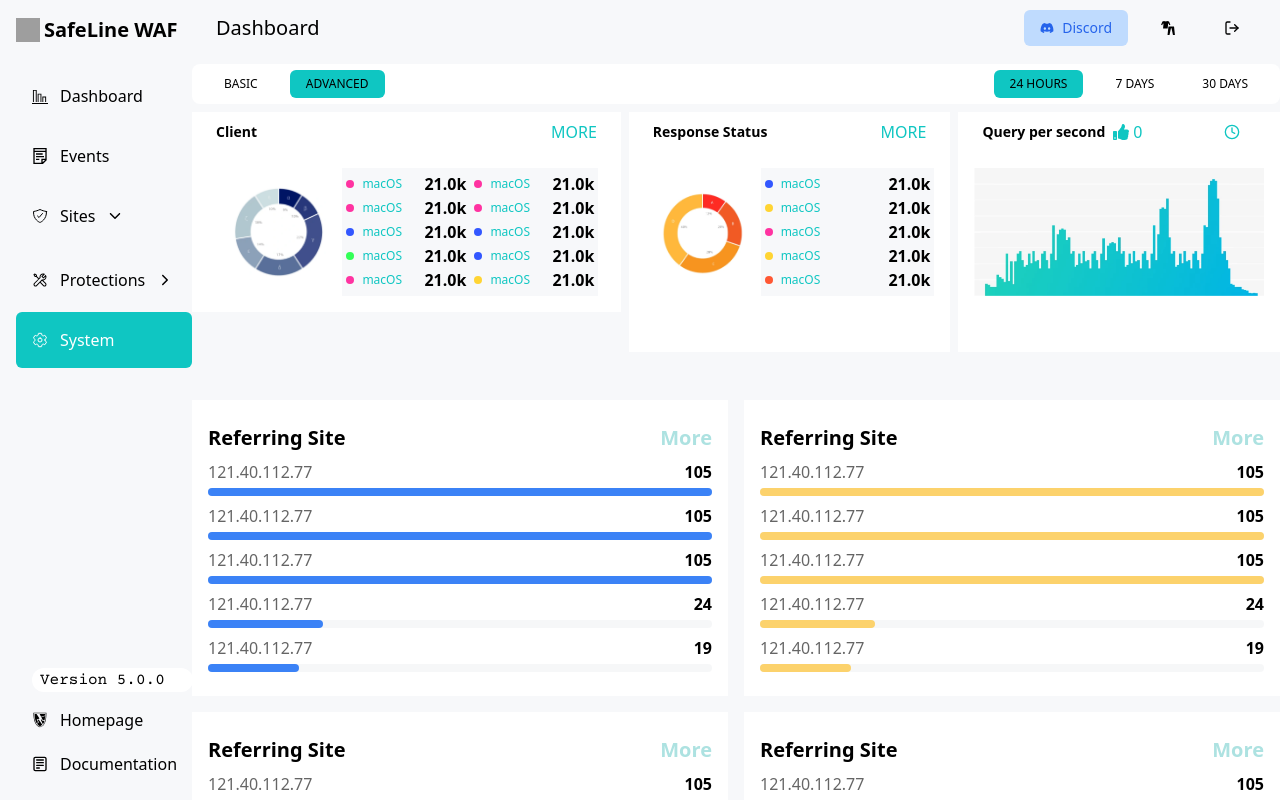
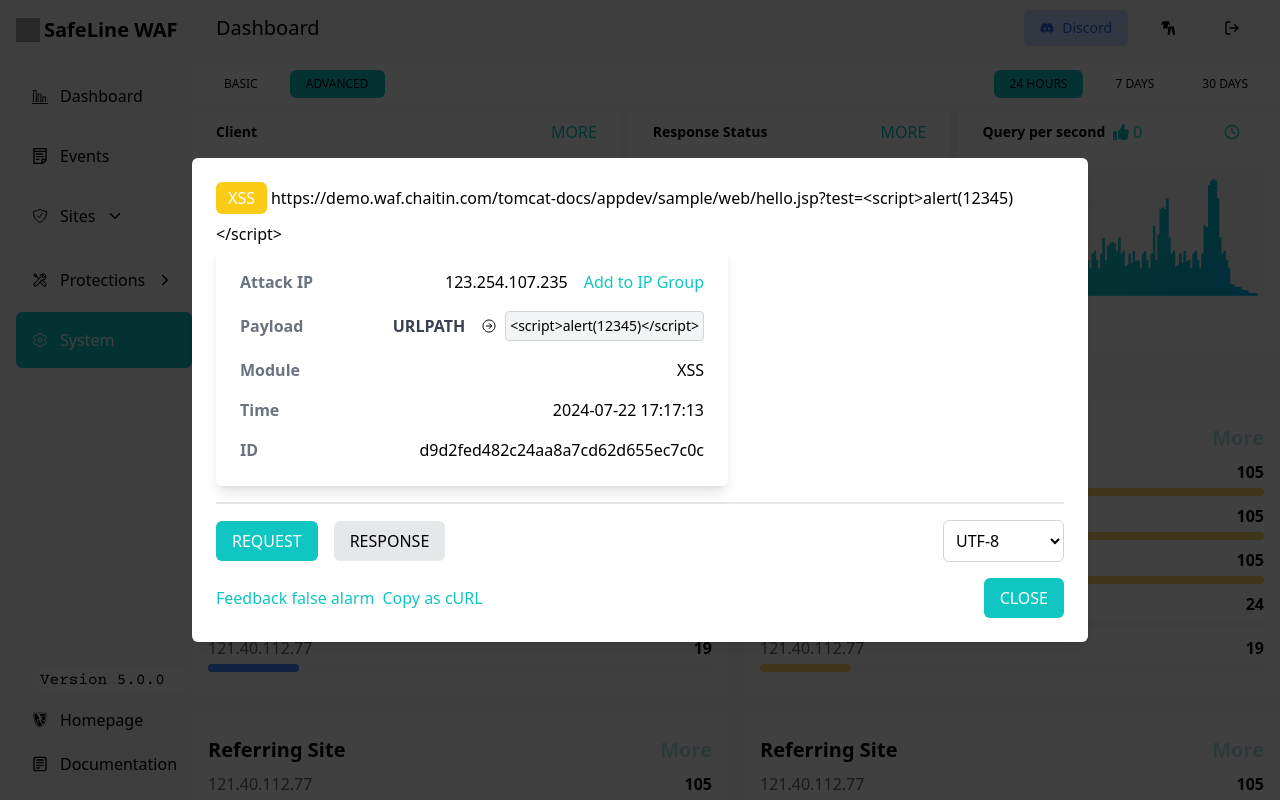
Before and after one commit to Ashmitkumar1/Firewall--Admin--Panel, a React (Create React App) app: page / in a window 1280 px wide. Both pictures are taken after a click on the link "System". Built offline with nearby package versions, Linux system fonts and the light colour scheme; grey boxes are pictures that could not be loaded.

Commit message:
Add popUp

```diff
--- a/src/components/Sidebar.jsx
+++ b/src/components/Sidebar.jsx
@@ -5,7 +5,6 @@
 import { LuDot } from "react-icons/lu";
 import { CgNotes } from "react-icons/cg";
 import { GiBrokenShield } from "react-icons/gi";
-
 import {
   IoIosArrowUp,
   IoIosArrowDown,
@@ -13,30 +12,36 @@
 } from "react-icons/io";
 import { LiaToolsSolid } from "react-icons/lia";
 import { IoSettingsOutline } from "react-icons/io5";
+import { IoArrowForwardCircleOutline } from "react-icons/io5";
+
 
 import { useState } from "react";
 
 export default function Sidebar() {
-  const [isOpenSites, setIsOpenSites] = useState(false);
+  const [isSystemModalOpenSites, setisSystemModalOpenSites] = useState(false);
   const [isProtectionOpenDropdown, setIsProtectionDropdown] = useState(false);
   const [sitesDropValue, setSitesDropValue] = useState(0);
+  const [isSystemModalOpen, setSystemModalOpen] = useState(false); // State for modal
 
   const toggleDropdownSites = () => {
-    setIsOpenSites(!isOpenSites);
+    setisSystemModalOpenSites(!isSystemModalOpenSites);
     setIsProtectionDropdown(false);
   };
 
   const toogleOtherComponents = () => {
     setSitesDropValue(0);
-    setIsOpenSites(false);
+    setisSystemModalOpenSites(false);
   };
 
   const toggleDropdownProtection = () => {
     setIsProtectionDropdown(!isProtectionOpenDropdown);
     setSitesDropValue(0);
-    setIsOpenSites(false);
+    setisSystemModalOpenSites(false);
   };
 
+  const toggleSystemModal = () => {
+    setSystemModalOpen(!isSystemModalOpen); // Toggle the modal state
+  };
 
   return (
     <>
@@ -69,7 +74,6 @@
             <span>Events</span>
           </a>
 
-
           {/* Sites Dropdown */}
           <button
             type="button"
@@ -80,12 +84,12 @@
               <IoShieldCheckmarkOutline />
               <span>Sites</span>
             </div>
-            <div>{isOpenSites ? <IoIosArrowUp /> : <IoIosArrowDown />}</div>
+            <div>{isSystemModalOpenSites ? <IoIosArrowUp /> : <IoIosArrowDown />}</div>
           </button>
 
           <div
             className={`overflow-hidden ease-in-out duration-500 ${
-              isOpenSites ? "max-h-40" : "max-h-0"
+              isSystemModalOpenSites ? "max-h-40" : "max-h-0"
             }`}
           >
             <div className={`flex flex-col gap-2 p-4`}>
@@ -167,17 +171,15 @@
             </div>
           </button>
 
-
           <a
             href="#"
             className="flex items-center gap-3 w-full focus:bg-sea-green-p focus:text-white hover:bg-sea-green-p hover:text-white rounded-md p-4 ease-in duration-100"
-            onClick={toogleOtherComponents}
+            onClick={toggleSystemModal} // Trigger modal
           >
             <IoSettingsOutline />
             <span>System</span>
           </a>
         </div>
-
 
         {/* Bottom Section */}
         <div className="absolute bottom-0 mb-4 flex flex-col gap-1 w-inherit">
@@ -203,6 +205,95 @@
           </div>
         </div>
       </div>
+
+      {/* PopUp Window */}
+      {isSystemModalOpen && (
+
+    <div className="fixed inset-0 z-50 flex justify-center items-center bg-black bg-opacity-75">
+    <div className="bg-white rounded-md p-6 w-3/4 shadow-lg max-w-4xl relative">
+      <div className="relative">
+        <div className="flex justify-between items-start border-b-2 pb-4">
+          <div>
+            <span className="bg-yellow-400 text-white rounded-md p-1 px-3 inline-block mb-2 mr-1">
+              XSS
+            </span>
+            <span className="text-md">
+              https://demo.waf.chaitin.com/tomcat-docs/appdev/sample/web/hello.jsp?test=&lt;script&gt;alert(12345)&lt;/script&gt;
+            </span>
+            <div className="bg-white p-6 rounded-md shadow-lg w-full max-w-lg">
+              <div className="flex flex-col gap-4">
+                {/* Attack IP */}
+                <div className="flex justify-between items-center">
+                  <span className="text-gray-500 font-semibold">Attack IP</span>
+                  <div>
+                    <span className="text-black font-medium">123.254.107.235</span>
+                    <button className="text-sea-green-p ml-4 hover:underline">
+                      Add to IP Group
+                    </button>
+                  </div>
+                </div>
+
+                <div className="flex justify-between items-center">
+                  <span className="text-gray-500 font-semibold">Payload</span>
+                  <div className="flex items-center">
+                    <span className="text-gray-700 font-bold mr-2">URLPATH</span>
+                    <span className="m-2"><IoArrowForwardCircleOutline /></span>
+                    <span className="border border-gray-300 bg-gray-100 p-1 rounded text-sm text-black">
+                      {'<script>alert(12345)</script>'}
+                    </span>
+                  </div>
+                </div>
+
+                <div className="flex justify-between items-center">
+                  <span className="text-gray-500 font-semibold">Module</span>
+                  <span className="text-black font-medium">XSS</span>
+                </div>
+
+                <div className="flex justify-between items-center">
+                  <span className="text-gray-500 font-semibold">Time</span>
+                  <span className="text-black font-medium">2024-07-22 17:17:13</span>
+                </div>
+
+                <div className="flex justify-between items-center">
+                  <span className="text-gray-500 font-semibold">ID</span>
+                  <span className="text-black font-medium">
+                    d9d2fed482c24aa8a7cd62d655ec7c0c
+                  </span>
+                </div>
+
+              </div>
+            </div>
+          </div>
+        </div>
+
+        <div className="flex justify-between items-center mt-4">
+          <div className="flex space-x-4">
+            <button className="bg-sea-green-p text-white px-4 py-2 rounded-md">REQUEST</button>
+            <button className="bg-gray-200 text-black px-4 py-2 rounded-md">RESPONSE</button>
+          </div>
+          <div className="flex justify-between items-center">
+                  <select className="bg-white border border-gray-300 p-2 rounded-md ">
+                    <option value="UTF-8">UTF-8</option>
+                    <option value="ISO-8859-1">ISO-8859-1</option>
+                    <option value="UTF-16">UTF-16</option>
+                  </select>
+                </div>
+        </div>
+
+        <div className="mt-4 flex justify-between items-center">
+          <div>
+            <span className="text-sea-green-p cursor-pointer mr-2">Feedback false alarm</span>
+            <span className="text-sea-green-p cursor-pointer">Copy as cURL</span>
+          </div>
+          <button className="bg-sea-green-p text-white px-4 py-2 rounded-md" onClick={toggleSystemModal}>
+            CLOSE
+          </button>
+        </div>
+      </div>
+    </div>
+  </div>
+  )}
+
     </>
   );
 }
```
